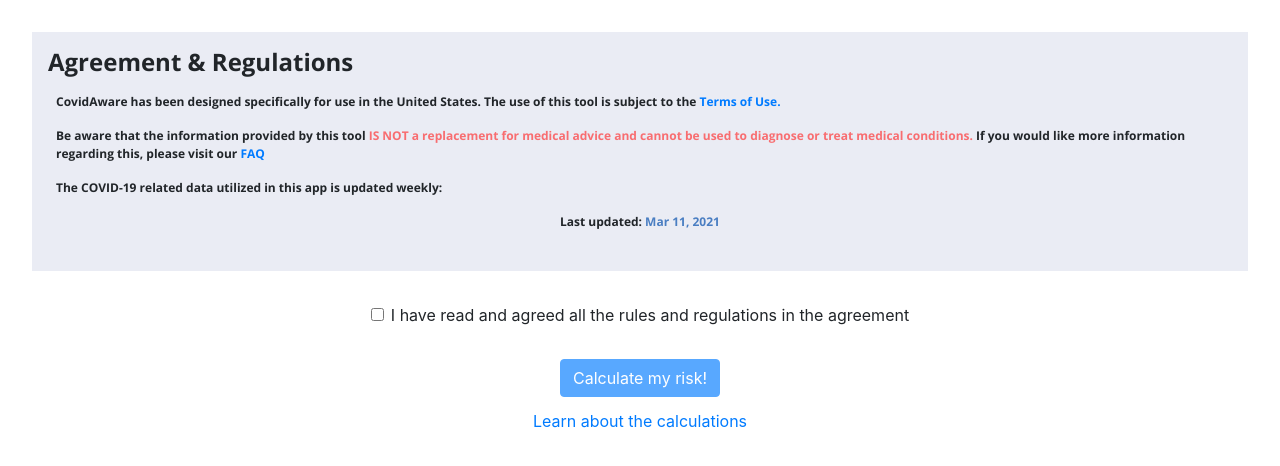
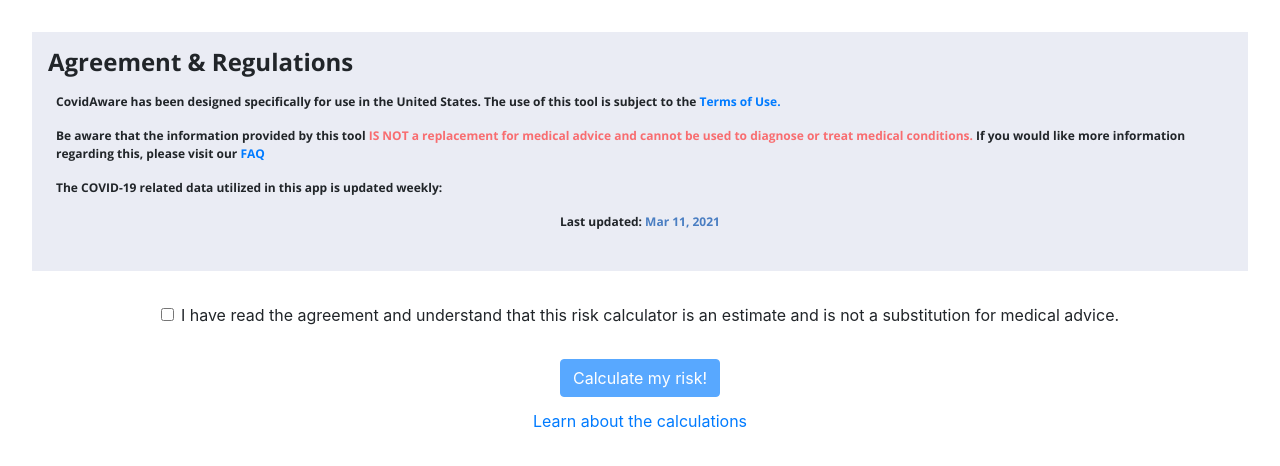
Before and after one commit to RaynyT/COVID-19-Risk-Assessment-Tool, a React (Create React App) app in the folder covrt/: page /calculator in a window 1280 px wide. Shown: the top 466 px of the page. Built offline with nearby package versions, Linux system fonts and the light colour scheme.

Commit message:
Update disclaimer checkbox label

```diff
--- a/covrt/src/components/Calculator.js
+++ b/covrt/src/components/Calculator.js
@@ -129,7 +129,7 @@ function DisclaimerPage(props) {
                 <FormGroup check>
                     <Label check>
                         <Input type="checkbox" onChange={handleCheckbox} />{' '}
-                        I have read and agreed all the rules and regulations in the agreement
+                        I have read the agreement and understand that this risk calculator is an estimate and is not a substitution for medical advice.
                     </Label>
                 </FormGroup>
             </div>
```
